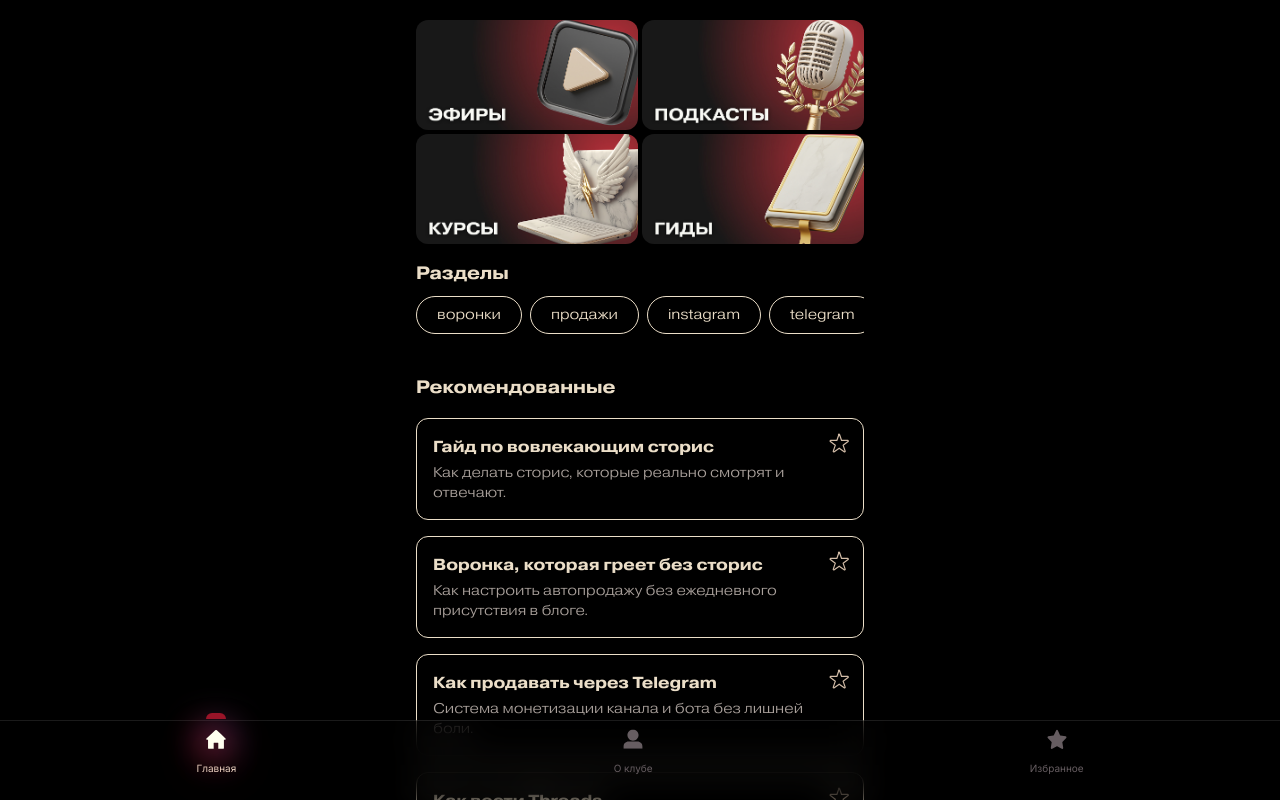
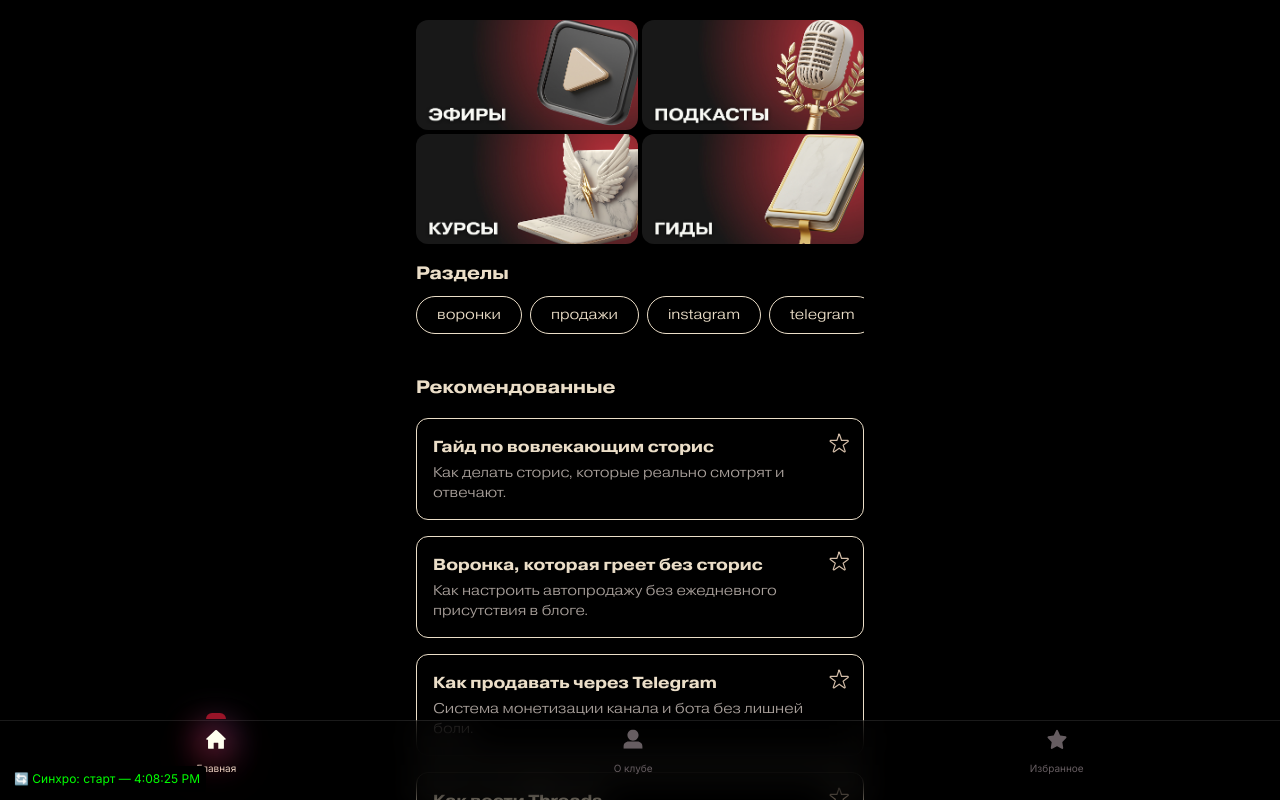
Before and after one commit to nakovalskaya/club-nav, a Next.js app: page / in a window 1280 px wide. Built offline with nearby package versions, Linux system fonts and the light colour scheme.

Commit message:
временный л

```diff
--- a/app/LayoutInit.tsx
+++ b/app/LayoutInit.tsx
@@ -1,31 +1,28 @@
 'use client';
 
-import { useEffect } from 'react';
+import { useEffect, useState } from 'react';
 import { useFavoritesStore, loadFavoritesFromApi } from './store/useFavoritesStore';
 
 export default function LayoutInit() {
   const setFavorites = useFavoritesStore.setState;
+  const [lastSync, setLastSync] = useState<string>('не загружено');
 
   useEffect(() => {
     async function syncFavorites(source: string) {
-      console.log(`🔁 Синхронизация (${source})`);
       const data = await loadFavoritesFromApi();
-      console.log('📡 Получено избранное:', data);
       setFavorites(data);
+      setLastSync(`${source} — ${new Date().toLocaleTimeString()}`);
       window.dispatchEvent(new Event('favorites-updated'));
     }
 
-    // начальная загрузка
     syncFavorites('старт');
 
-    // фокус/переключение окна
     const handleFocus = () => syncFavorites('фокус/возврат');
     window.addEventListener('focus', handleFocus);
     document.addEventListener('visibilitychange', () => {
       if (document.visibilityState === 'visible') handleFocus();
     });
 
-    // автообновление каждые 10 секунд
     const interval = setInterval(() => syncFavorites('таймер 10с'), 10000);
 
     return () => {
@@ -35,5 +32,19 @@ export default function LayoutInit() {
     };
   }, []);
 
-  return null;
+  return (
+    <div style={{
+      position: 'fixed',
+      bottom: 8,
+      left: 8,
+      background: 'black',
+      color: 'lime',
+      fontSize: '12px',
+      padding: '4px 6px',
+      borderRadius: '4px',
+      zIndex: 9999
+    }}>
+      🔄 Синхро: {lastSync}
+    </div>
+  );
 }
```
